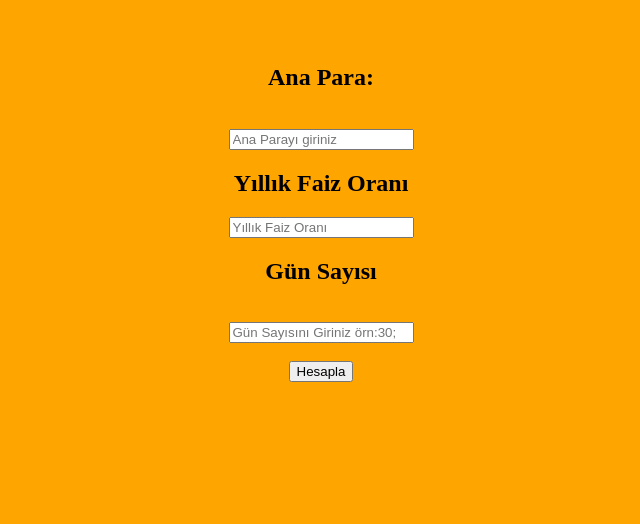
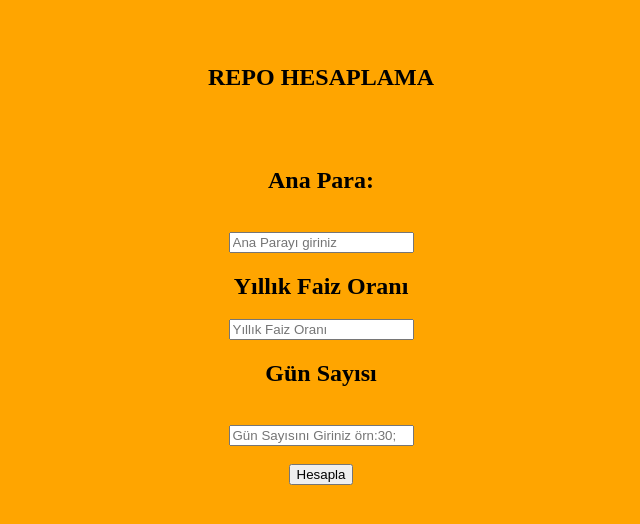
Before and after one commit to MrtBlcn/mrtblcn.github.io, a plain HTML site: page projects/js-hesaplama/index.html in a window 1280 px wide. Shown: the whole page, without its empty margins (319-959 px from the left). Drawn offline with Linux system fonts and the light colour scheme.

Commit message:
Add files via upload

```diff
--- a/projects/js-hesaplama/index.html
+++ b/projects/js-hesaplama/index.html
@@ -7,6 +7,9 @@
     <title>Repo Hesaplama</title>
 </head>
 <body style="background-color:orange; text-align: center; justify-content: center;">
+    <br>
+    <br>
+    <h2>REPO HESAPLAMA</h2>
     <br>
     <br>
     <h2>Ana Para:</h2>
```
